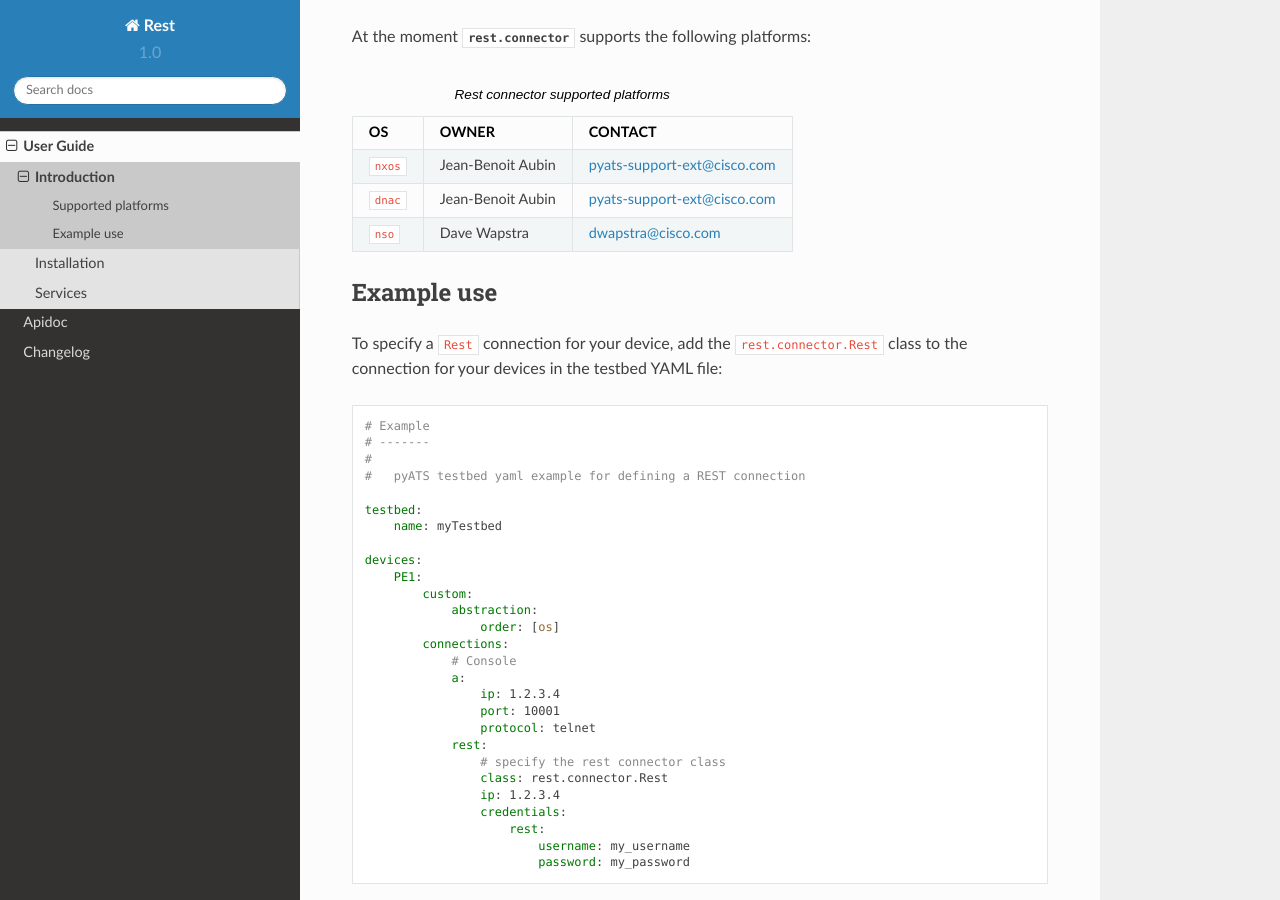
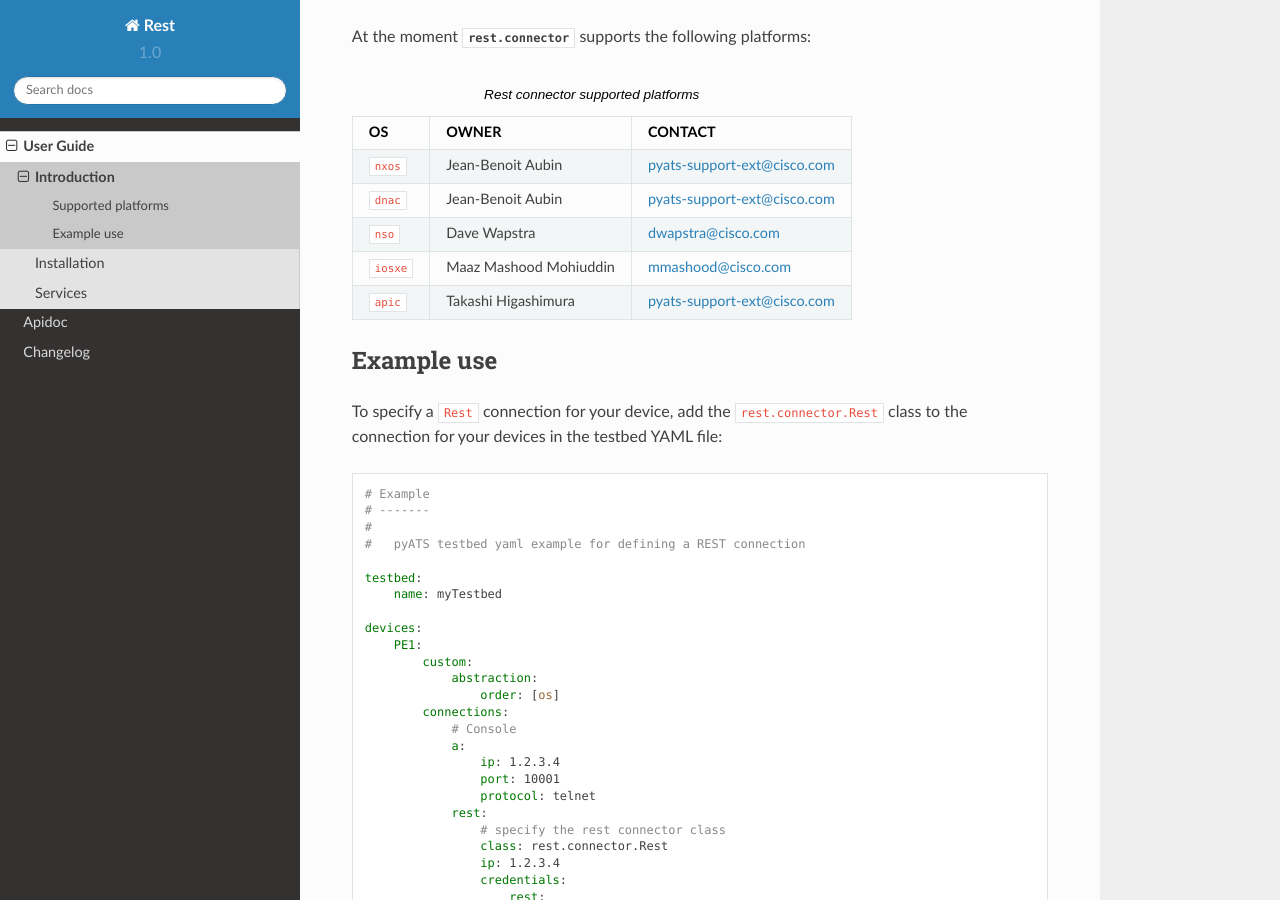
Before and after one commit to CiscoTestAutomation/rest, a Sphinx documentation site: the page built from connector/docs/user_guide/introduction.rst, in a window 1280 px wide and 900 px high, scrolled down 337 px. Built offline with Sphinx 7.4.7 and the Read the Docs theme 2.0.0, drawn with Linux system fonts in a browser that asks for light colours.

Commit message:
Add additional plugin owners to documentation.

```diff
--- a/connector/docs/user_guide/introduction.rst
+++ b/connector/docs/user_guide/introduction.rst
@@ -22,6 +22,9 @@ At the moment `rest.connector` supports the following platforms:
     ``nxos``, Jean-Benoit Aubin, pyats-support-ext@cisco.com
     ``dnac``, Jean-Benoit Aubin, pyats-support-ext@cisco.com
     ``nso``, Dave Wapstra, dwapstra@cisco.com
+    ``iosxe``, Maaz Mashood Mohiuddin, mmashood@cisco.com
+    ``apic``, Takashi Higashimura, pyats-support-ext@cisco.com
+
 
 
 Example use
```
